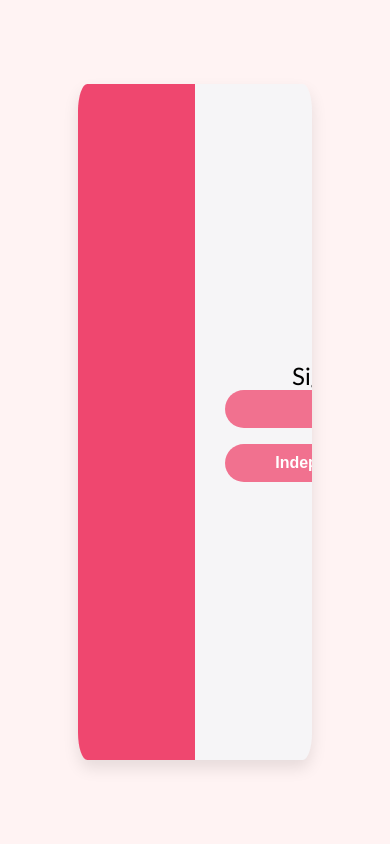
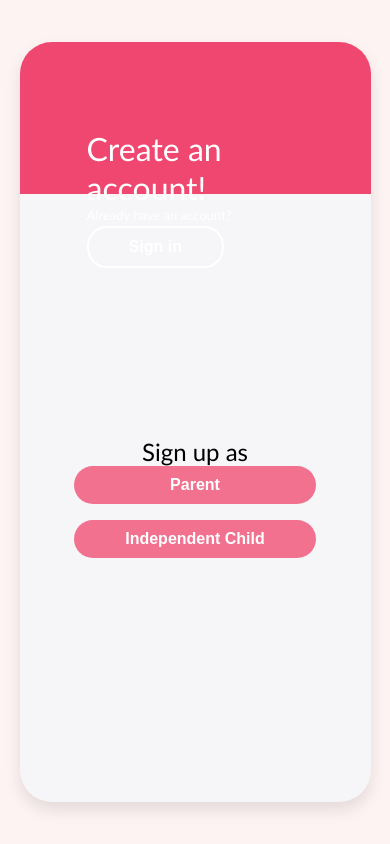
Before and after one commit to yashkc2025/skillbee, a Vue app in the folder frontend/: page /signin-signup in a window 390 px wide. Both pictures are taken after a click on the button "Sign up". Built offline with nearby package versions, Linux system fonts and the light colour scheme.

Commit message:
feat: Added responsive feature

```diff
--- a/frontend/src/assets/base.css
+++ b/frontend/src/assets/base.css
@@ -65,4 +65,4 @@ body {
   text-rendering: optimizeLegibility;
   -webkit-font-smoothing: antialiased;
   -moz-osx-font-smoothing: grayscale;
-}
+} */
--- a/frontend/src/views/SignInSignUp.vue
+++ b/frontend/src/views/SignInSignUp.vue
@@ -9,39 +9,38 @@
                         <div class="user-btn-box" v-if=!userType>
                             <button class="btn user-btn" @click="admin">Admin</button>
                             <button class="btn user-btn" @click="parent">Parent</button>
-                            <button class="btn user-btn" @click="child">Independent Child</button>
+                            <button class="btn user-btn" @click="child">Child</button>
                         </div>
                         <form v-if="userType" @submit.prevent="loginUser">
                             <div v-if="userType === 'Child'">
                                 <div class="input-field">
-                                    <i class="username-icon"></i>
+                                    <i class="username-icon">i</i>
                                     <input type="text" placeholder="Username" v-model="register.username" required />
                                 </div>
                             </div>
 
                             <div v-if="userType === 'Parent'">
                                 <div class="input-field">
-                                    <i class="email_icon"></i>
+                                    <i class="email_icon">i</i>
                                     <input type="email" placeholder="Email" v-model="register.email" required />
                                 </div>
                             </div>
 
                             <div class="input-field">
-                                <i class="password-icon"></i>
+                                <i class="password-icon">i</i>
                                 <input type="password" placeholder="Password" v-model="login.password" required />
                             </div>
                             <button class="btn solid" type="submit">Login</button>
                         </form>
 
-                        <div v-if="isForm" class="sign-in-form">
+                        <div v-if="isForm" class="sign-in-form-btn">
                             <p style="margin: 0; color: grey;">--------------------------------- &nbsp; or &nbsp;
                                 ---------------------------------</p>
                             <h2 class="title">Sign in <span>as </span> </h2>
                             <div class="forms-btn">
                                 <button class="btn" v-if="userType !== 'Admin'" @click="admin">Admin</button>
                                 <button class="btn" v-if="userType !== 'Parent'" @click="parent">Parent</button>
-                                <button class="btn" v-if="userType !== 'Child'" @click="child">Independent
-                                    Child</button>
+                                <button class="btn" v-if="userType !== 'Child'" @click="child">Child</button>
                             </div>
                         </div>
 
@@ -50,42 +49,42 @@
                     <!-- Sign Up Form -->
                     <div class="sign-up-form" v-else>
                         <h2 class="title">Sign up <span>as {{ userType }} </span> </h2>
-                        <div class="user-btn-box" v-if=!userType>
+                        <div class="user-btn-box btn-box-signup" v-if=!userType>
                             <button class="btn user-btn" @click="parent">Parent</button>
                             <button class="btn user-btn" @click="child">Independent Child</button>
                         </div>
                         <form v-if="userType" @submit.prevent="registerUser">
                             <div class="input-field">
-                                <font-awesome-icon :icon="['fas', 'user']" />
+                                <i class="name-icon">i</i>
                                 <input type="text" placeholder="Name" required>
                             </div>
 
                             <div class="input-field">
-                                <i class="email-icon"></i>
+                                <i class="email-icon">i</i>
                                 <input type="email" placeholder="Email" v-model="register.email" required />
                             </div>
 
                             <div v-if="userType === 'Child'">
                                 <div class="input-field">
-                                    <i class="username_icon"></i>
+                                    <i class="username_icon">i</i>
                                     <input type="text" placeholder="Username" v-model="register.username" required />
                                 </div>
                             </div>
 
                             <div class="input-field">
-                                <i class="bx bx-lock"></i>
+                                <i class="bx bx-lock">i</i>
                                 <input type="password" placeholder="Password" v-model="register.password" required />
                             </div>
 
                             <div v-if="userType === 'Child'">
                                 <div class="input-field">
-                                    <i class="calender-icon"></i>
+                                    <i class="calender-icon">i</i>
                                     <input type="date" placeholder="Date of Birth" v-model="register.dob" required />
                                 </div>
                             </div>
                             <div v-if="userType === 'Child'">
                                 <div class="input-field">
-                                    <i class="school-icon"></i>
+                                    <i class="school-icon">i</i>
                                     <input type="text" placeholder="School" v-model="register.school" required />
                                 </div>
                             </div>
@@ -175,8 +174,8 @@ export default {
                 alert(`Logging in Parent: ${this.login.email}`);
             } else if (this.userType === 'Child' && this.login.username && this.login.password) {
                 alert(`Logging in Child: ${this.login.username}`);
-            } else if (this.userType === 'Admin' && this.login.username && this.login.password) {
-                alert(`Logging in Admin: ${this.login.username}`);
+            } else if (this.userType === 'Admin' && this.login.password) {
+                alert(`Logging in Admin:`);
             } else {
                 alert('Please fill in all required fields.');
             }
@@ -211,27 +210,26 @@ export default {
 <style scoped>
 .body {
     font-family: 'Gill Sans', 'Gill Sans MT', Calibri, 'Trebuchet MS', sans-serif;
+    display: flex;
+    justify-content: center;
+    align-items: center;
+    min-height: 100vh;
 }
 
 :global(body) {
     background-color: rgba(255, 240, 240, 0.6);
     margin: 0;
     padding: 0;
-    min-height: 100vh;
+
 }
 
 .container {
-    position: fixed;
-    left: 20%;
-    top: 10%;
-    width: 60%;
-    min-height: 80%;
+    position: absolute;
+    width: 800px;
+    height: 550px;
     background: #f6f5f7;
-    display: flex;
-    align-items: center;
-    justify-content: center;
     overflow: hidden;
-    border-radius: 4%;
+    border-radius: 2rem;
     box-shadow: 0 8px 16px rgba(0, 0, 0, 0.1);
 }
 
@@ -241,10 +239,7 @@ export default {
     height: 100%;
     top: 0;
     left: 0;
-    display: flex;
-    align-items: center;
-    justify-content: center;
-    transition: all 0.4s ease;
+    transition: all 0.3s ease;
 }
 
 .signin-signup {
@@ -264,10 +259,16 @@ export default {
     margin: 0 auto;
 }
 
+.sign-in-form-btn {
+    display: flex;
+    flex-direction: column;
+    align-items: center;
+    margin: 0 auto;
+}
+
 form {
-    border-radius: 10px;
     padding: 2rem;
-    width: 300px;
+    width: 82%;
     display: flex;
     flex-direction: column;
     gap: 1rem;
@@ -325,7 +326,11 @@ span {
     flex-direction: column;
     align-items: center;
     gap: 1rem;
-    width: 300px;
+    width: 210%;
+}
+
+.btn-box-signup {
+    width: 138%;
 }
 
 .user-btn {
@@ -355,34 +360,27 @@ span {
     position: absolute;
     width: 150%;
     height: 100%;
-    top: 0;
     right: -100%;
     display: flex;
     align-items: center;
-    justify-content: center;
     transition: all 1s ease-in-out;
     background-color: #ef476f;
-    /* border-radius: 20%; */
 }
 
 .slide {
     color: #fff;
-    border-radius: 10px;
     padding: 2rem;
-    width: 300px;
-    display: flex;
-    align-items: center;
-    justify-content: center;
+    width: 25%;
 }
 
 .left-slide {
     position: absolute;
-    left: 3%;
+    left: 0;
 }
 
 .right-slide {
     position: absolute;
-    right: 3%;
+    right: 0;
 }
 
 .sign-up-mode .forms-container {
@@ -392,4 +390,73 @@ span {
 .sign-up-mode .slider-container {
     right: 50%;
 }
+
+@media screen and (min-width: 550px) and (max-width: 800px) {
+    .container {
+        height: 90%;
+        border-radius: 2rem;
+        width: 90%;
+    }
+}
+
+@media screen and (max-width: 550px) {
+    .container {
+        height: 90%;
+        width: 90%;
+        border-radius: 2rem 2rem;
+    }
+
+    .forms-container {
+        width: 100%;
+        height: 80%;
+        top: 0;
+    }
+
+    .slider-container {
+        width: 100%;
+        top: 80%;
+        right: 0;
+        height: 150%;
+        flex-direction: column;
+    }
+
+    .slide {
+        width: 80%;
+        height: 7%;
+        justify-items: center;
+    }
+
+    .content h2 {
+        margin-top: -8%;
+        margin-bottom: 0;
+    }
+
+    .content p {
+        margin-bottom: 3px;
+    }
+
+    .left-slide {
+        margin-top: 1rem;
+        left: auto;
+    }
+
+    .right-slide {
+        right: auto;
+        bottom: 0;
+    }
+
+    .title {
+        top: 10%;
+    }
+
+    .sign-up-mode .forms-container {
+        top: 20%;
+        left: 0;
+    }
+
+    .sign-up-mode .slider-container {
+        top: -130%;
+        right: 0;
+    }
+}
 </style>
```
